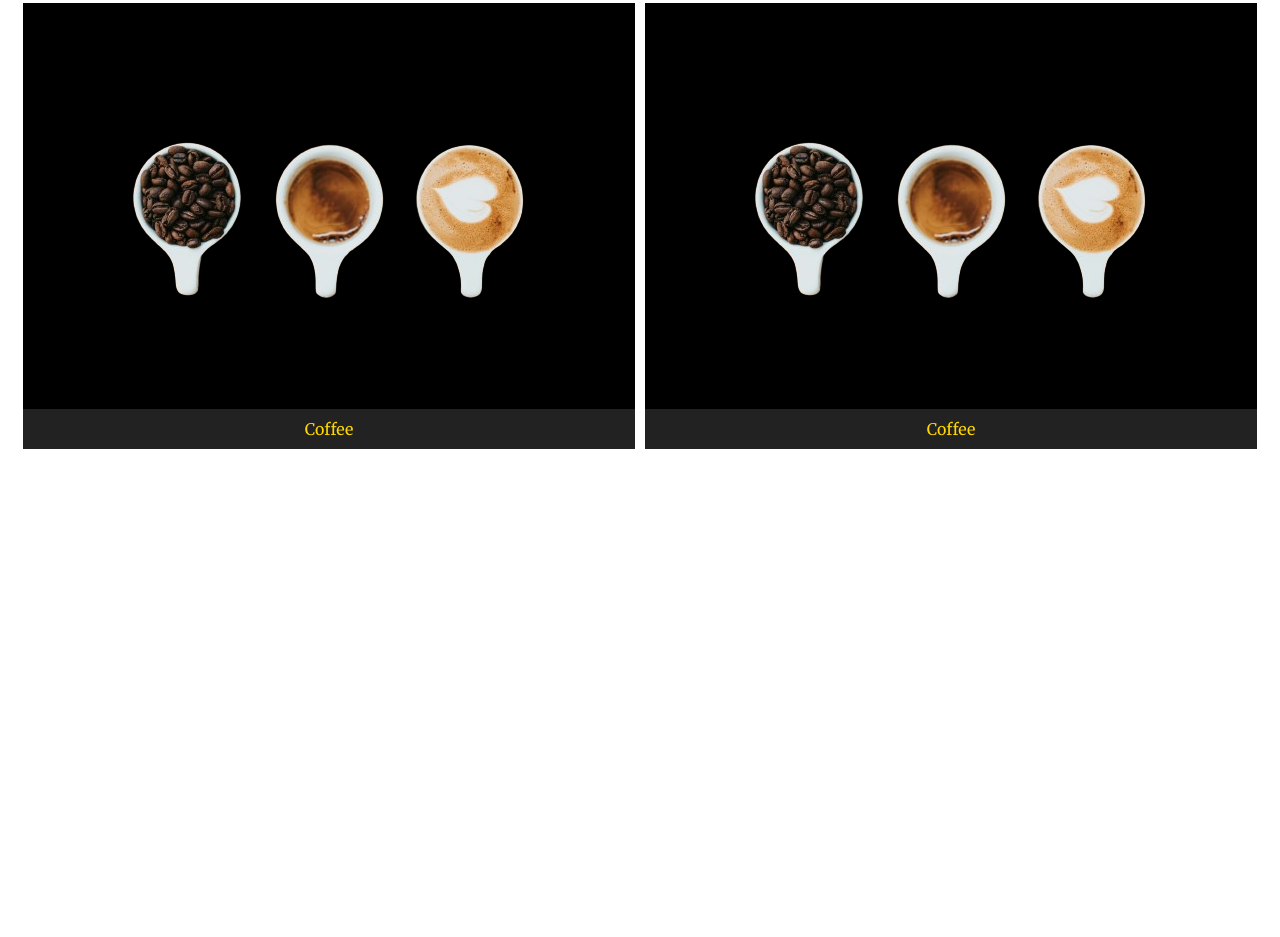
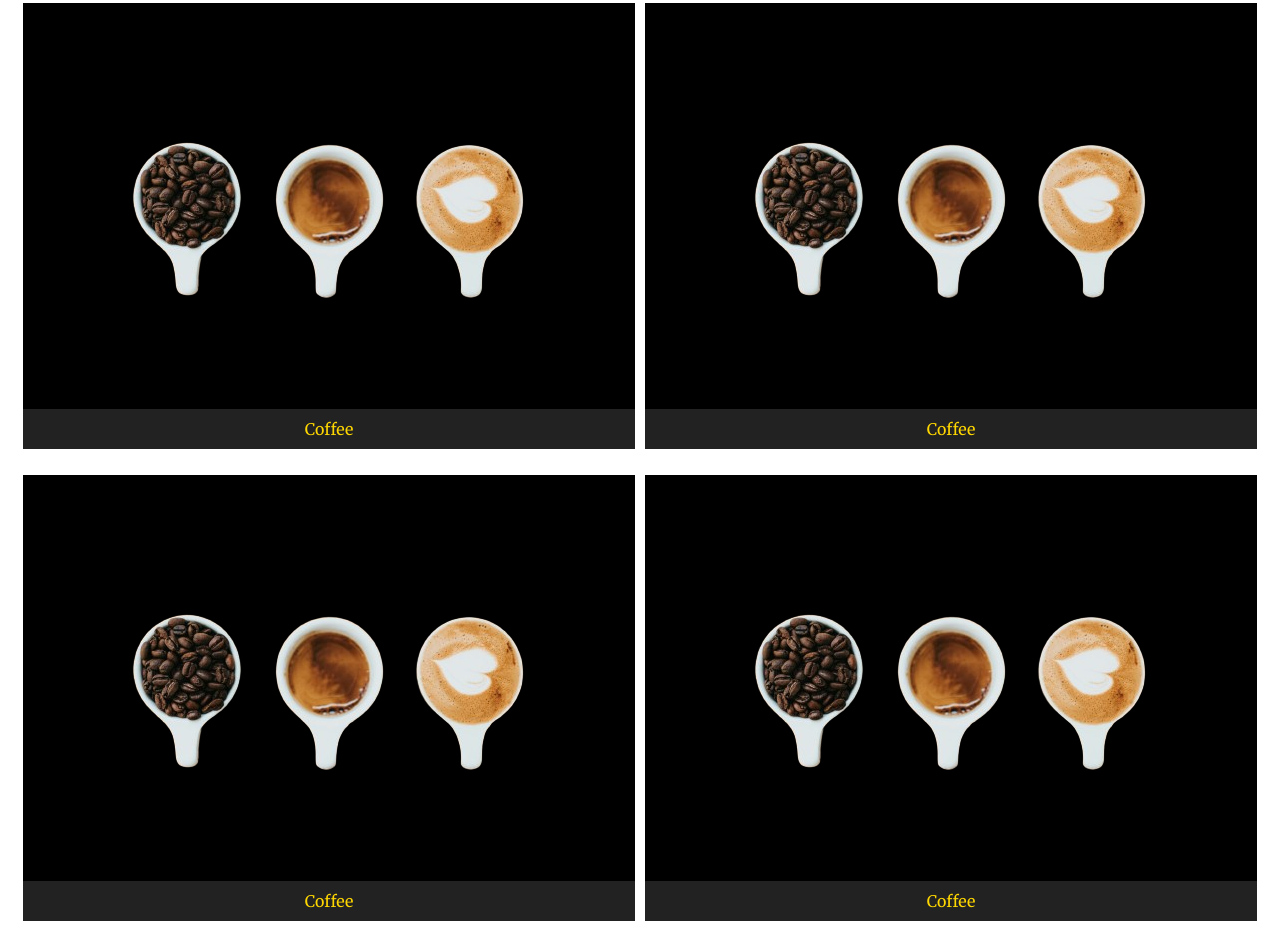
Before and after one commit to LeonidArabadjiev/menu, a plain HTML site: page menu.html in a window 1280 px wide. Shown: the part 612-1549 px from the top of the page. Before the commit the page ends 1077 px from the top, so only its background shows below. Drawn offline with Linux system fonts and the light colour scheme.

Commit message:
Update menu.html

```diff
--- a/menu.html
+++ b/menu.html
@@ -39,6 +39,16 @@
             <img src="kafe.png" alt="kafe">
             <p class="undertext">Coffee</p></a>
     </div>
+     <div class="box">
+        <a href="kafe.html">
+            <img src="kafe.png" alt="kafe">
+            <p class="undertext">Coffee</p></a>
+    </div>
+     <div class="box">
+        <a href="kafe.html">
+            <img src="kafe.png" alt="kafe">
+            <p class="undertext">Coffee</p></a>
+    </div>
 </div>
 </body>
 </html>
```
